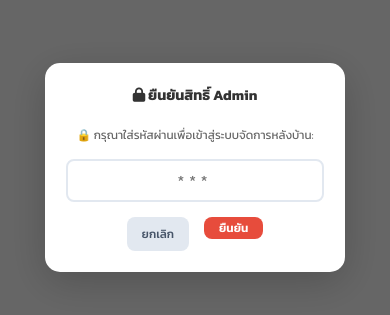
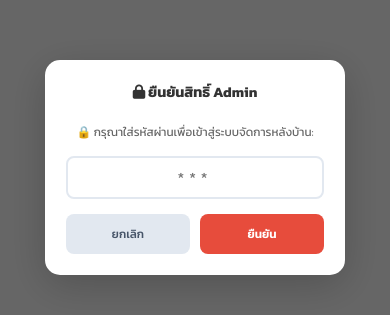
Before and after one commit to the-tylerlab/reunion-69, a website: page admin.html in a window 390 px wide. Shown: the part 255-570 px from the top of the page. Drawn offline with Linux system fonts and the light colour scheme; no server answers.

Commit message:
Add files via upload

```diff
--- a/admin.html
+++ b/admin.html
@@ -151,8 +151,9 @@
                 margin-bottom: 15px !important;
             }
             #password-confirm-btn, #password-cancel-btn {
-                padding: 8px 15px !important;
+                padding: 0 !important;
                 font-size: 0.9rem !important;
+                height: 40px !important; /* Slightly smaller height for mobile */
             }
         }
     </style>
@@ -213,9 +214,9 @@
             <h3 style="margin-top:0; color: #333;"><i class="fa-solid fa-lock"></i> ยืนยันสิทธิ์ Admin</h3>
             <p id="password-modal-msg" style="margin-bottom: 20px; color: #666; font-size: 1.1rem;">กรุณาใส่รหัสผ่าน</p>
             <input type="password" id="password-input" placeholder="***" style="width: 100%; padding: 12px; margin-bottom: 25px; text-align: center; font-size: 1.5rem; letter-spacing: 5px; border-radius: 8px; border: 2px solid #e2e8f0; outline: none; transition: border-color 0.2s;">
-            <div style="display: flex; gap: 15px; justify-content: center;">
-                <button id="password-cancel-btn" style="padding: 10px 25px; background: #e2e8f0; border-radius: 8px; border: none; font-size: 1rem; cursor: pointer; color: #475569; font-weight: 500;">ยกเลิก</button>
-                <button id="password-confirm-btn" class="btn-danger" style="padding: 10px 25px; border-radius: 8px; font-size: 1rem;">ยืนยัน</button>
+            <div style="display: flex; gap: 10px; justify-content: center; width: 100%;">
+                <button id="password-cancel-btn" style="flex: 1; padding: 10px; background: #e2e8f0; border-radius: 8px; border: none; font-size: 1rem; cursor: pointer; color: #475569; font-weight: 500; height: 45px; display: flex; align-items: center; justify-content: center;">ยกเลิก</button>
+                <button id="password-confirm-btn" class="btn-danger" style="flex: 1; padding: 10px; border-radius: 8px; font-size: 1rem; height: 45px; display: flex; align-items: center; justify-content: center;">ยืนยัน</button>
             </div>
         </div>
     </div>
```
